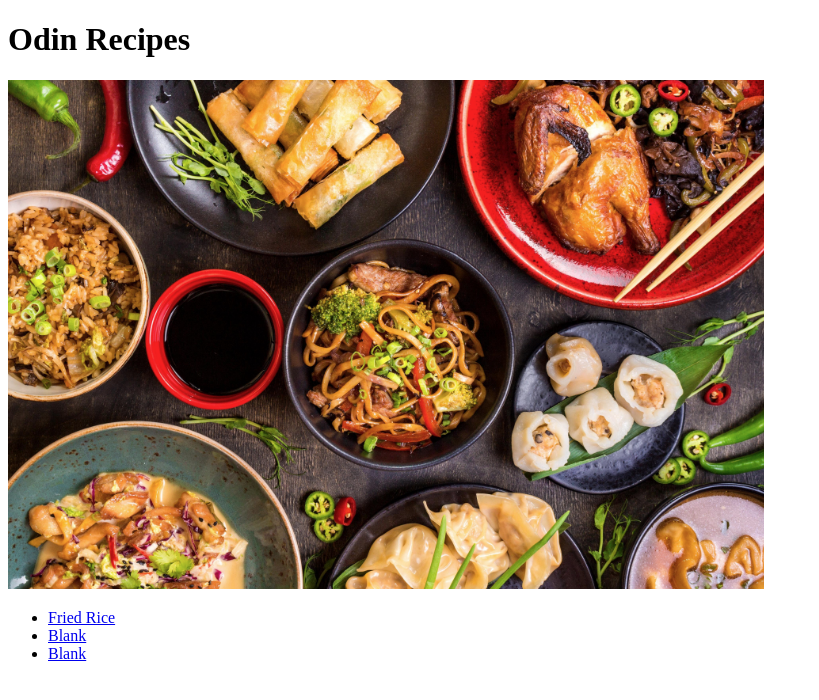
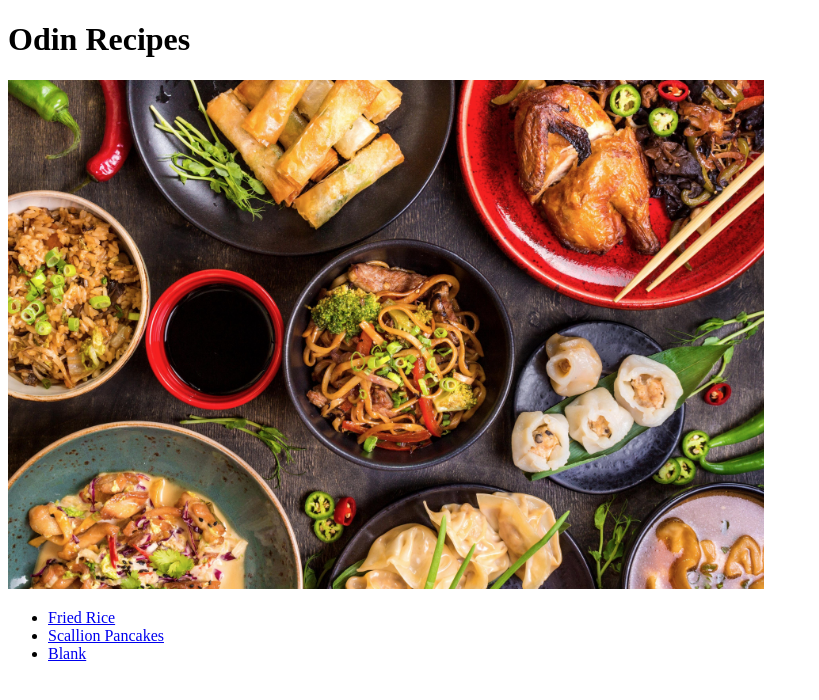
Before and after one commit to BingBong0801/odin-recipes, a plain HTML site: page index.html in a window 1280 px wide. Shown: the whole page, without its empty margins (0-819 px from the left). Drawn offline with Linux system fonts and the light colour scheme.

Commit message:
linked scallion_pancakes.html to index.html

```diff
--- a/index.html
+++ b/index.html
@@ -13,7 +13,7 @@
 
     <ul>
         <li><a href="recipes/fried_rice.html">Fried Rice</a></li>
-        <li><a href="....html">Blank</a></li>
+        <li><a href="recipes/scallion_pancakes.html">Scallion Pancakes</a></li>
         <li><a Href="....html">Blank</a></li>
     </ul>
 </body>
```
